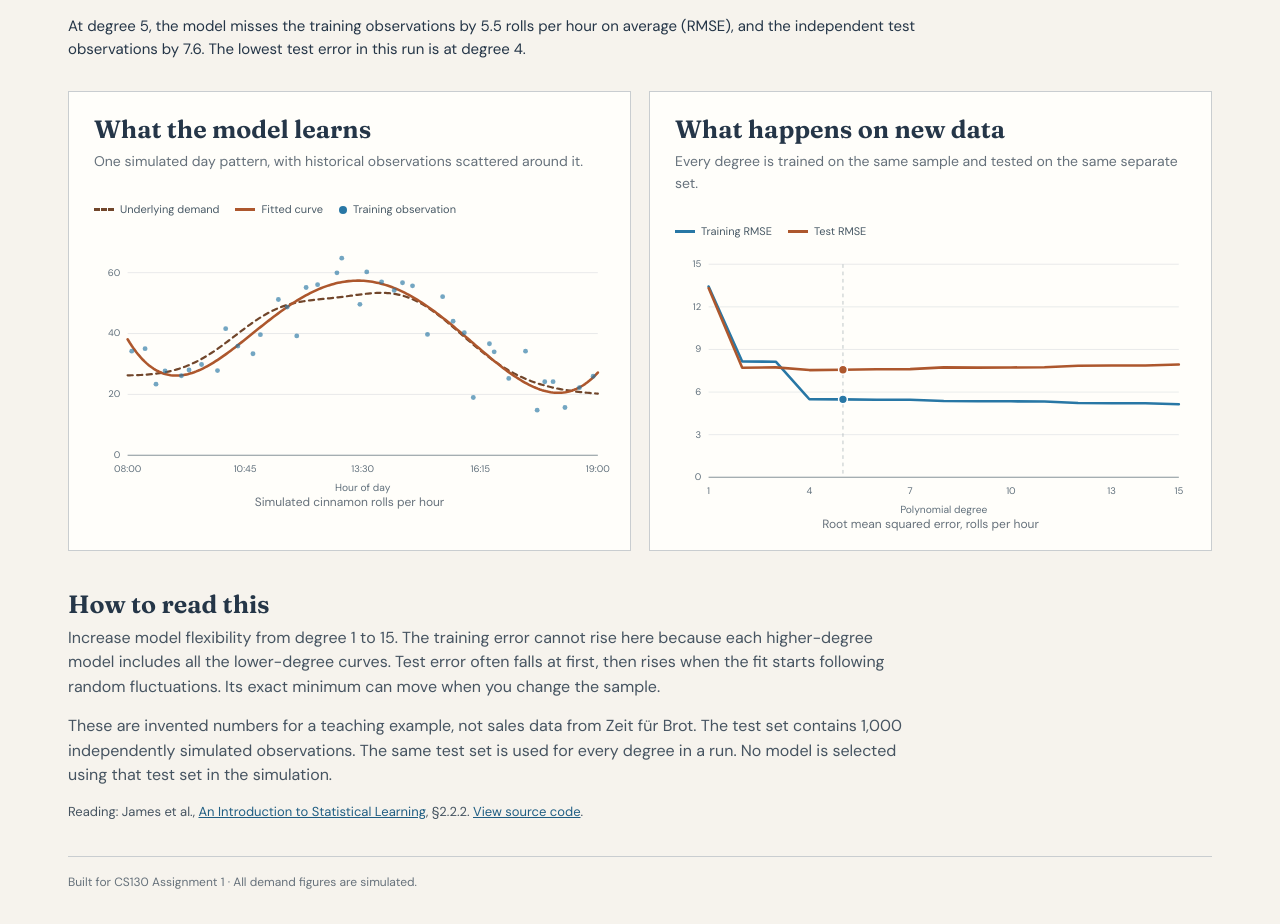
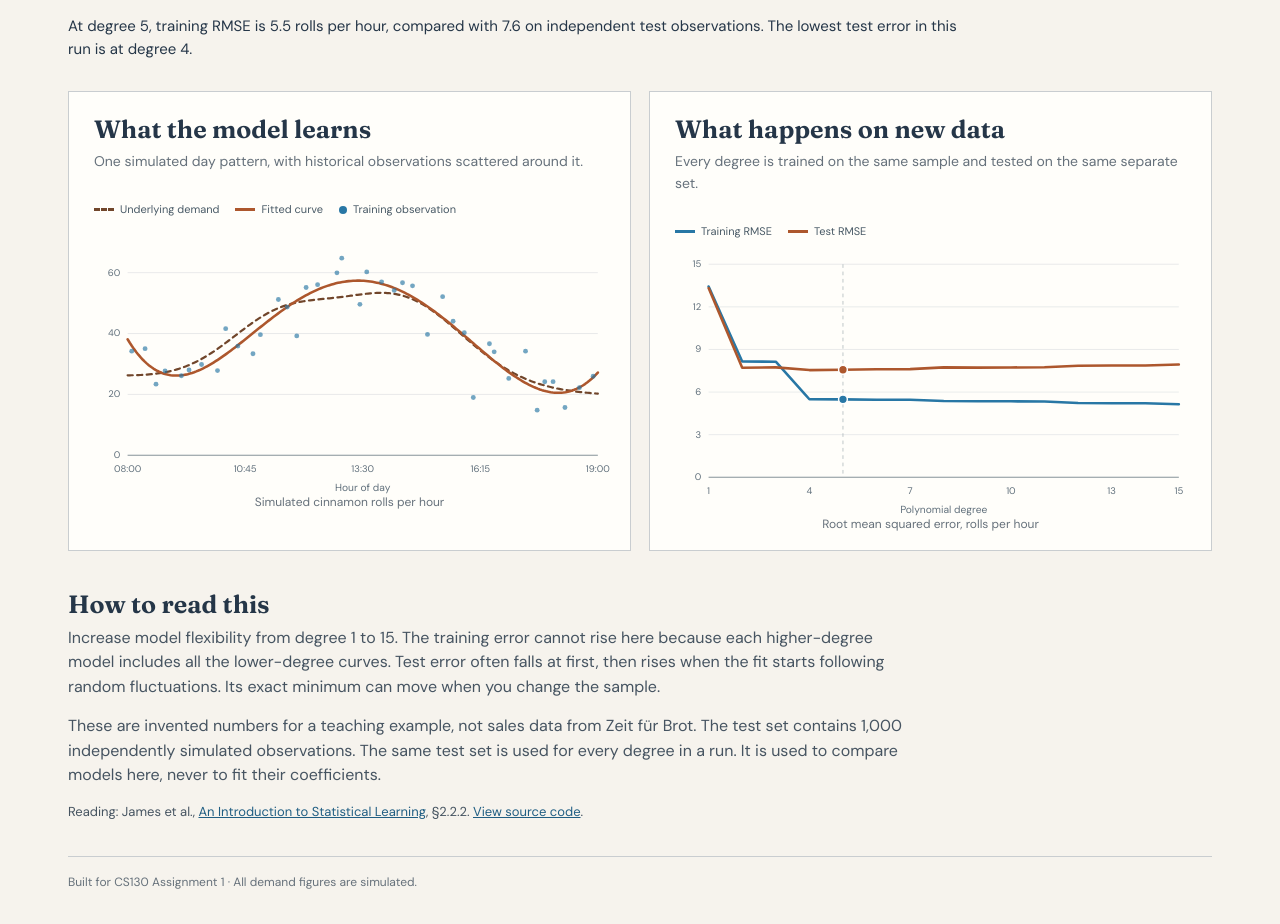
Before and after one commit to ShinnosukeUesaka/cs130-cinnamon-roll-forecasting, a plain HTML site: page index.html in a window 1280 px wide. Shown: the part 622-1546 px from the top of the page. Drawn offline with Linux system fonts and the light colour scheme.

Commit message:
Clarify test set use and verify simulation

```diff
--- a/app.js
+++ b/app.js
@@ -90,7 +90,7 @@
   $('train-value').textContent = fmt(selected.trainRmse);
   $('test-value').textContent = fmt(selected.testRmse);
   $('best-value').textContent = `Degree ${best.degree}`;
-  $('readout').textContent = `At degree ${state.degree}, the model misses the training observations by ${fmt(selected.trainRmse)} rolls per hour on average (RMSE), and the independent test observations by ${fmt(selected.testRmse)}. The lowest test error in this run is at degree ${best.degree}.`;
+  $('readout').textContent = `At degree ${state.degree}, training RMSE is ${fmt(selected.trainRmse)} rolls per hour, compared with ${fmt(selected.testRmse)} on independent test observations. The lowest test error in this run is at degree ${best.degree}.`;
   renderDemand(); renderErrors();
   const url = new URL(location.href);
   for (const [key,value] of Object.entries(state)) url.searchParams.set(key, value);
--- a/index.html
+++ b/index.html
@@ -24,7 +24,7 @@
     <p id="readout" class="readout" aria-live="polite"></p>
     <section class="charts"><article class="chart-panel"><div class="chart-heading"><div><h2>What the model learns</h2><p>One simulated day pattern, with historical observations scattered around it.</p></div></div><div class="legend"><span class="legend-item"><i class="legend-swatch truth"></i>Underlying demand</span><span class="legend-item"><i class="legend-swatch fit"></i>Fitted curve</span><span class="legend-item"><i class="legend-dot"></i>Training observation</span></div><div class="chart-scroll"><svg id="demand-chart" viewBox="0 0 720 365" role="img"></svg></div><p class="axis-note">Simulated cinnamon rolls per hour</p></article>
     <article class="chart-panel"><div class="chart-heading"><div><h2>What happens on new data</h2><p>Every degree is trained on the same sample and tested on the same separate set.</p></div></div><div class="legend"><span class="legend-item"><i class="legend-swatch train"></i>Training RMSE</span><span class="legend-item"><i class="legend-swatch test"></i>Test RMSE</span></div><div class="chart-scroll"><svg id="error-chart" viewBox="0 0 720 365" role="img"></svg></div><p class="axis-note">Root mean squared error, rolls per hour</p></article></section>
-    <section class="explain"><h2>How to read this</h2><p>Increase model flexibility from degree 1 to 15. The training error cannot rise here because each higher-degree model includes all the lower-degree curves. Test error often falls at first, then rises when the fit starts following random fluctuations. Its exact minimum can move when you change the sample.</p><p>These are invented numbers for a teaching example, not sales data from Zeit für Brot. The test set contains 1,000 independently simulated observations. The same test set is used for every degree in a run. No model is selected using that test set in the simulation.</p><p class="source">Reading: James et al., <a href="https://www.statlearning.com/" target="_blank" rel="noopener">An Introduction to Statistical Learning</a>, §2.2.2. <a href="https://github.com/ShinnosukeUesaka/cs130-cinnamon-roll-forecasting" target="_blank" rel="noopener">View source code</a>.</p></section>
+    <section class="explain"><h2>How to read this</h2><p>Increase model flexibility from degree 1 to 15. The training error cannot rise here because each higher-degree model includes all the lower-degree curves. Test error often falls at first, then rises when the fit starts following random fluctuations. Its exact minimum can move when you change the sample.</p><p>These are invented numbers for a teaching example, not sales data from Zeit für Brot. The test set contains 1,000 independently simulated observations. The same test set is used for every degree in a run. It is used to compare models here, never to fit their coefficients.</p><p class="source">Reading: James et al., <a href="https://www.statlearning.com/" target="_blank" rel="noopener">An Introduction to Statistical Learning</a>, §2.2.2. <a href="https://github.com/ShinnosukeUesaka/cs130-cinnamon-roll-forecasting" target="_blank" rel="noopener">View source code</a>.</p></section>
     <footer>Built for CS130 Assignment 1 · All demand figures are simulated.</footer>
   </main>
   <script type="module" src="app.js"></script>
```
Also changed, not shown: model.test.mjs (added, +21 -0 lines).
